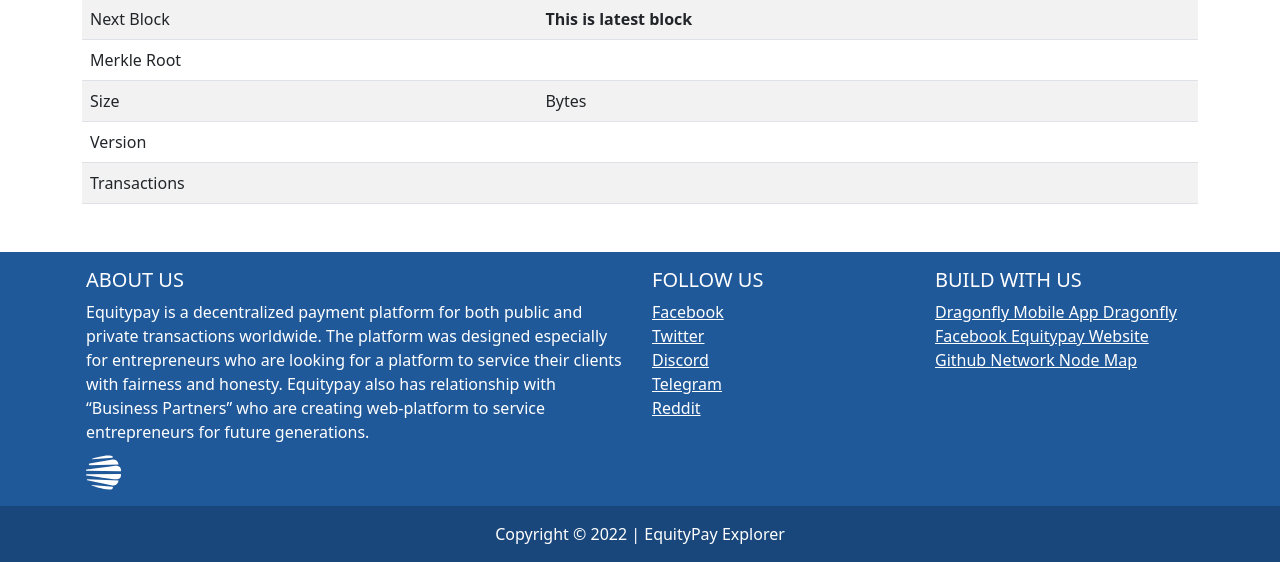
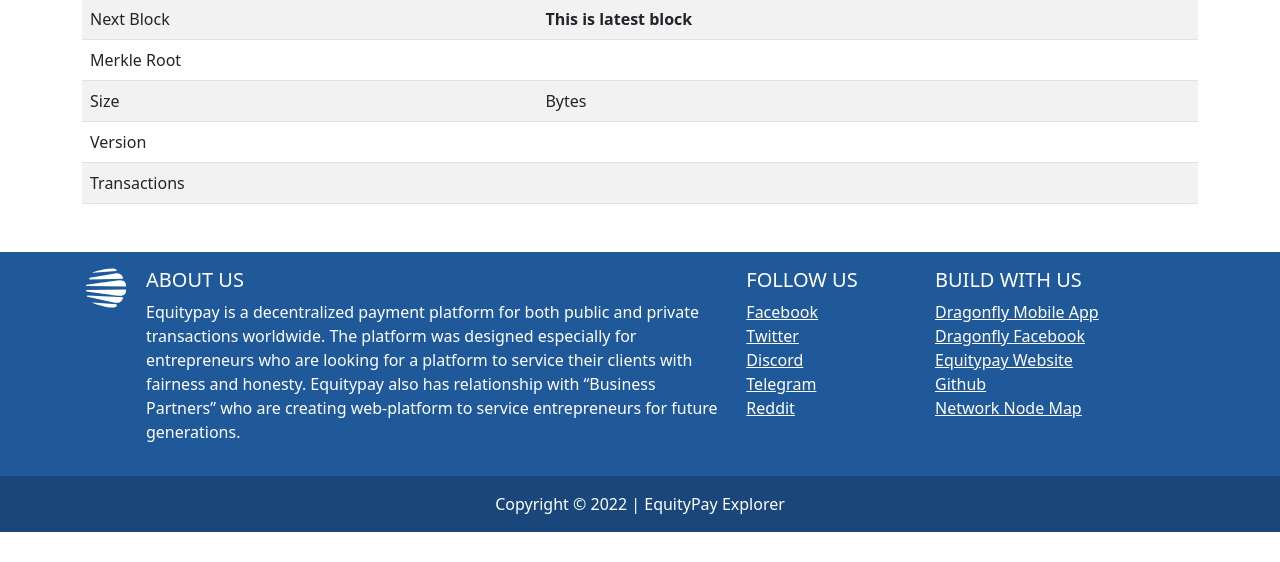
Before and after one commit to equitypay/api-server, a Flask app: template server/templates/pages/block.html in a window 1280 px wide. Shown: the part 294-856 px from the top of the page. After the commit the page ends 826 px from the top, so only its background shows below. Run offline with Flask 2, Linux system fonts and the light colour scheme; the template is opened without the code that fills it, so the values that code supplies are empty; some libraries are stand-ins or nearby versions.

Commit message:
Footer update

```diff
--- a/server/templates/layout.html
+++ b/server/templates/layout.html
@@ -152,30 +152,37 @@
 
                 <section class="">
                     <div class="row">
-                        <div class="col-lg-6 col-md-6 mb-4 mb-md-0">
-                            <h5 class="text-uppercase">About Us</h5>
+                        <div class="col-lg-7 col-md-6 mb-4 mb-md-0">
+                            <div style="display: flex;">
+                                <div>
+                                    <img style="width: 40px;height: 40px;margin-right: 20px;" src="/static/img/logo.svg">
+                                </div>
+                                <div>
+                                    <h5 class="text-uppercase">About Us</h5>
 
-                            <p>Equitypay is a decentralized payment platform for both public and private transactions worldwide. The platform was designed especially for entrepreneurs who are looking for a platform to service their clients with fairness and honesty. Equitypay also has relationship with “Business Partners” who are creating web-platform to service entrepreneurs for future generations.</p>
+                                    <p>Equitypay is a decentralized payment platform for both public and private transactions worldwide. The platform was designed especially for entrepreneurs who are looking for a platform to service their clients with fairness and honesty. Equitypay also has relationship with “Business Partners” who are creating web-platform to service entrepreneurs for future generations.</p>
+                                </div>
+                            </div>
                         </div>
 
-                        <div class="col-lg-3 col-md-6 mb-4 mb-md-0">
+                        <div class="col-lg-2 col-md-6 mb-4 mb-md-0">
                             <h5 class="text-uppercase">Follow Us</h5>
 
                             <ul class="list-unstyled mb-0">
                                 <li>
-                                    <a target="_blank" href="https://www.facebook.com/EquityPay/" class="text-white">Facebook</a>
+                                    <a target="_blank" href="https://www.facebook.com/EquityPay/" class="d-block text-white">Facebook</a>
                                 </li>
                                 <li>
-                                    <a target="_blank" href="https://twitter.com/EquityPay_Org" class="text-white">Twitter</a>
+                                    <a target="_blank" href="https://twitter.com/EquityPay_Org" class="d-block text-white">Twitter</a>
                                 </li>
                                 <li>
-                                    <a target="_blank" href="https://discord.gg/bN2Qa7GjX5" class="text-white">Discord</a>
+                                    <a target="_blank" href="https://discord.gg/bN2Qa7GjX5" class="d-block text-white">Discord</a>
                                 </li>
                                 <li>
-                                    <a target="_blank" href="http://t.me/equitypay" class="text-white">Telegram</a>
+                                    <a target="_blank" href="http://t.me/equitypay" class="d-block text-white">Telegram</a>
                                 </li>
                                 <li>
-                                    <a target="_blank" href="https://www.reddit.com/r/EquityPay/" class="text-white">Reddit</a>
+                                    <a target="_blank" href="https://www.reddit.com/r/EquityPay/" class="d-block text-white">Reddit</a>
                                 </li>
                             </ul>
                         </div>
@@ -185,28 +192,18 @@
 
                             <ul class="list-unstyled mb-0">
                                 <li>
-                                    <a target="_blank" href="https://dragonfly.mobi/" class="text-white">
-                                        Dragonfly Mobile App
-                                    </a>
-                                    <a target="_blank" href="https://www.facebook.com/Dragonfly.smartwallet" class="text-white">
-                                        Dragonfly Facebook
-                                    </a>
-                                    <a target="_blank" href="https://equitypay.live" class="text-white">
-                                        Equitypay Website
-                                    </a>
-                                    <a target="_blank" href="https://github.com/equitypay/eqpay" class="text-white">
-                                        Github
-                                    </a>
-                                    <a target="_blank" href="https://equitypay.live" class="text-white">
-                                        Network Node Map
-                                    </a>
+                                    <a target="_blank" href="https://dragonfly.mobi/" class="d-block text-white">Dragonfly Mobile App</a>
+                                    <a target="_blank" href="https://www.facebook.com/Dragonfly.smartwallet" class="d-block text-white">Dragonfly Facebook</a>
+                                    <a target="_blank" href="https://equitypay.live" class="d-block text-white">Equitypay Website</a>
+                                    <a target="_blank" href="https://github.com/equitypay/eqpay" class="d-block text-white">Github</a>
+                                    <a target="_blank" href="https://equitypay.live" class="d-block text-white">Network Node Map</a>
                                 </li>
                             </ul>
                         </div>
                     </div>
-                    <div>
+                    <!-- <div>
                         <img class="logo" src="/static/img/logo.svg">
-                    </div>
+                    </div> -->
                 </section>
             </div>
             <div class="text-center p-3" style="background-color: rgba(0, 0, 0, 0.2);">
```
